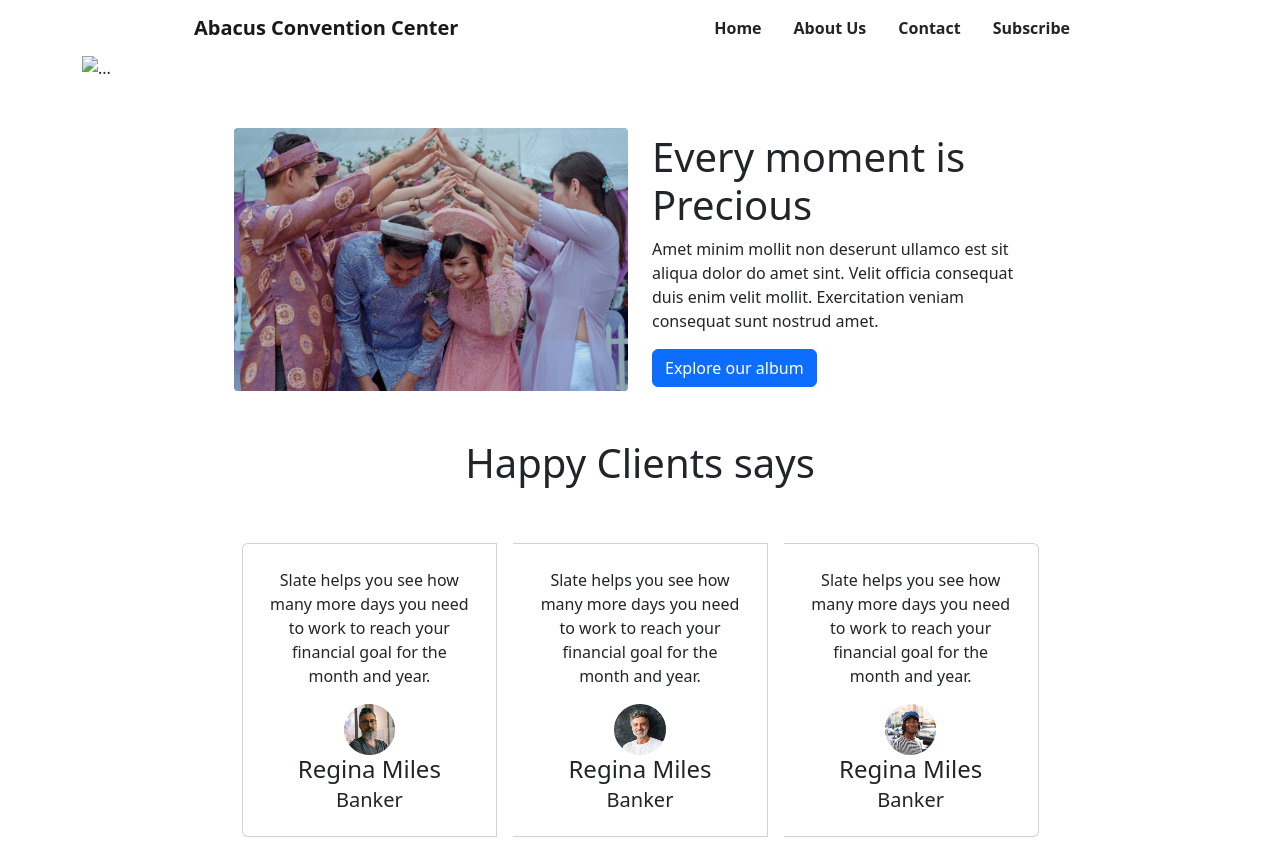
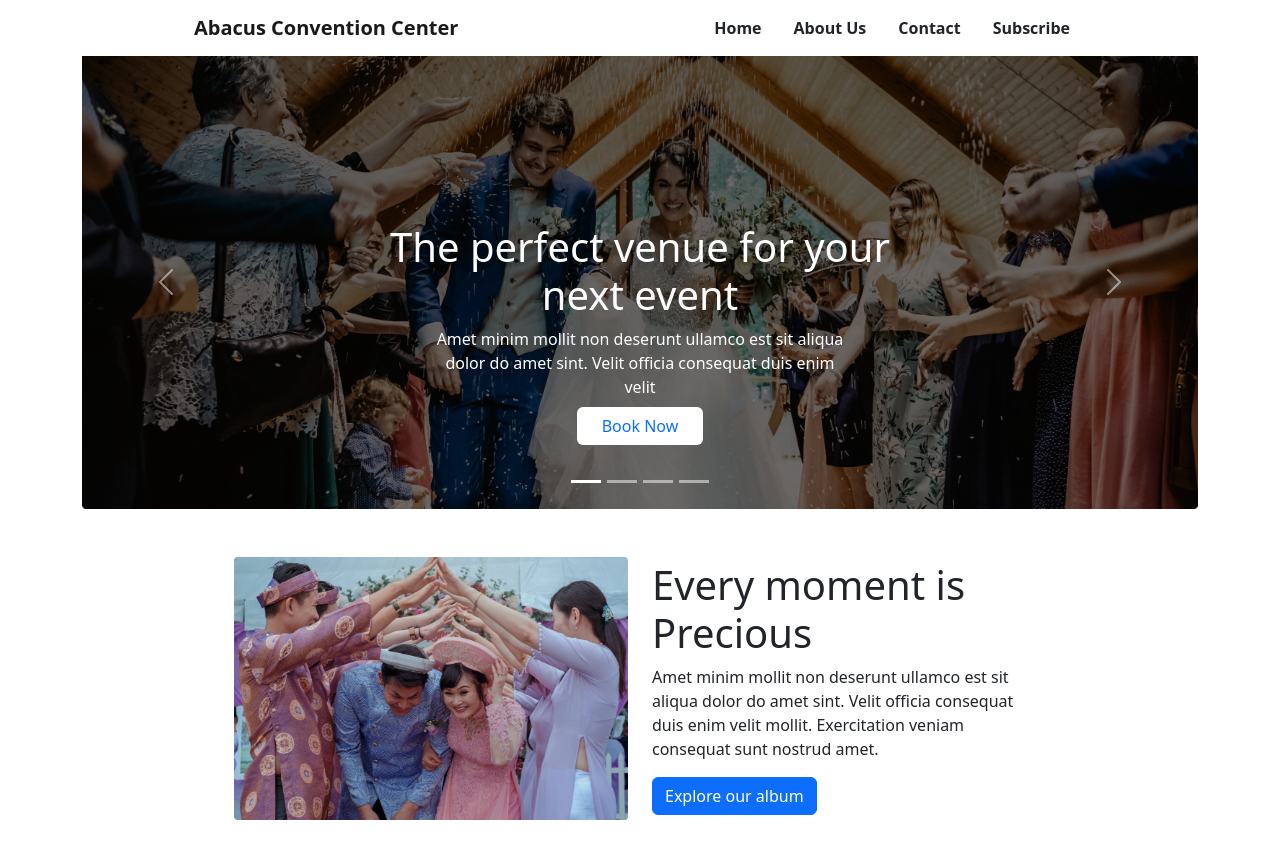
Before and after one commit to Programmerbikash/convention-center, a plain HTML site: page index.html in a window 1280 px wide. Shown: the top 848 px of the page. Drawn offline with nearby package versions, Linux system fonts and the light colour scheme; the site is published under a folder, as on GitHub Pages, so addresses that start at the root find nothing.

Commit message:
conventional site is finished

```diff
--- a/index.html
+++ b/index.html
@@ -42,7 +42,7 @@
             </div>
             <div class="carousel-inner">
               <div class="carousel-item active">
-                <img src="/images/banner.png" class="d-block w-100" alt="...">
+                <img src="images/banner.png" class="d-block w-100" alt="...">
                 <div class="carousel-caption d-none d-md-block w-50 m-auto">
                   <h1 class="">The perfect venue for your next event</h1>
                   <p class="w-75 m-auto pb-2">Amet minim mollit non deserunt ullamco est sit aliqua dolor do amet sint. Velit officia consequat duis enim velit</p>
@@ -50,7 +50,7 @@
                 </div>
               </div>
               <div class="carousel-item">
-                <img src="/images/banner.png" class="d-block w-100" alt="...">
+                <img src="images/banner.png" class="d-block w-100" alt="...">
                 <div class="carousel-caption d-none d-md-block w-50 m-auto">
                   <h1 class="">The perfect venue for your next event</h1>
                   <p class="w-75 m-auto pb-2">Amet minim mollit non deserunt ullamco est sit aliqua dolor do amet sint. Velit officia consequat duis enim velit</p>
@@ -58,7 +58,7 @@
                 </div>
               </div>
               <div class="carousel-item">
-                <img src="/images/banner.png" class="d-block w-100" alt="...">
+                <img src="images/banner.png" class="d-block w-100" alt="...">
                 <div class="carousel-caption d-none d-md-block w-50 m-auto">
                   <h1 class="">The perfect venue for your next event</h1>
                   <p class="w-75 m-auto pb-2">Amet minim mollit non deserunt ullamco est sit aliqua dolor do amet sint. Velit officia consequat duis enim velit</p>
@@ -66,7 +66,7 @@
                 </div>
               </div>
               <div class="carousel-item">
-                <img src="/images/banner.png" class="d-block w-100" alt="...">
+                <img src="images/banner.png" class="d-block w-100" alt="...">
                 <div class="carousel-caption d-none d-md-block w-50 m-auto">
                   <h1 class="">The perfect venue for your next event</h1>
                   <p class="w-75 m-auto pb-2">Amet minim mollit non deserunt ullamco est sit aliqua dolor do amet sint. Velit officia consequat duis enim velit</p>
```
